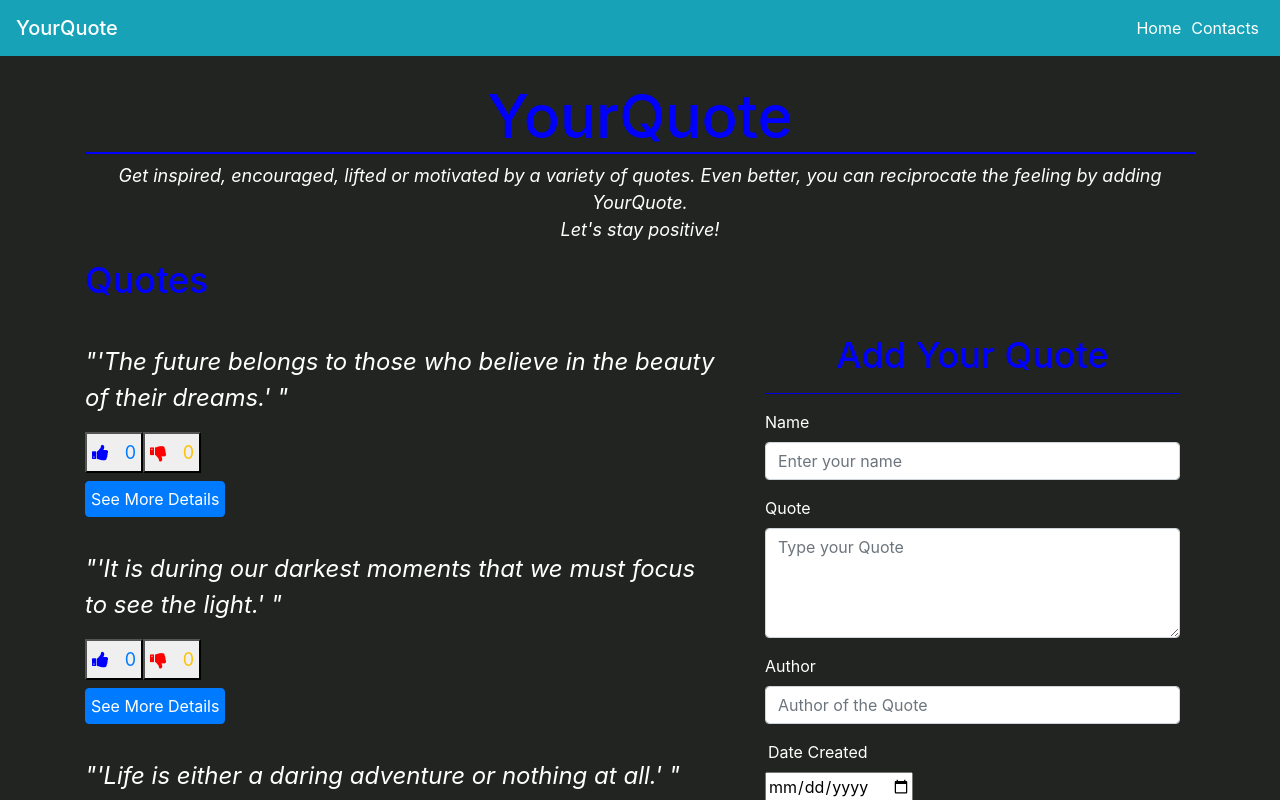
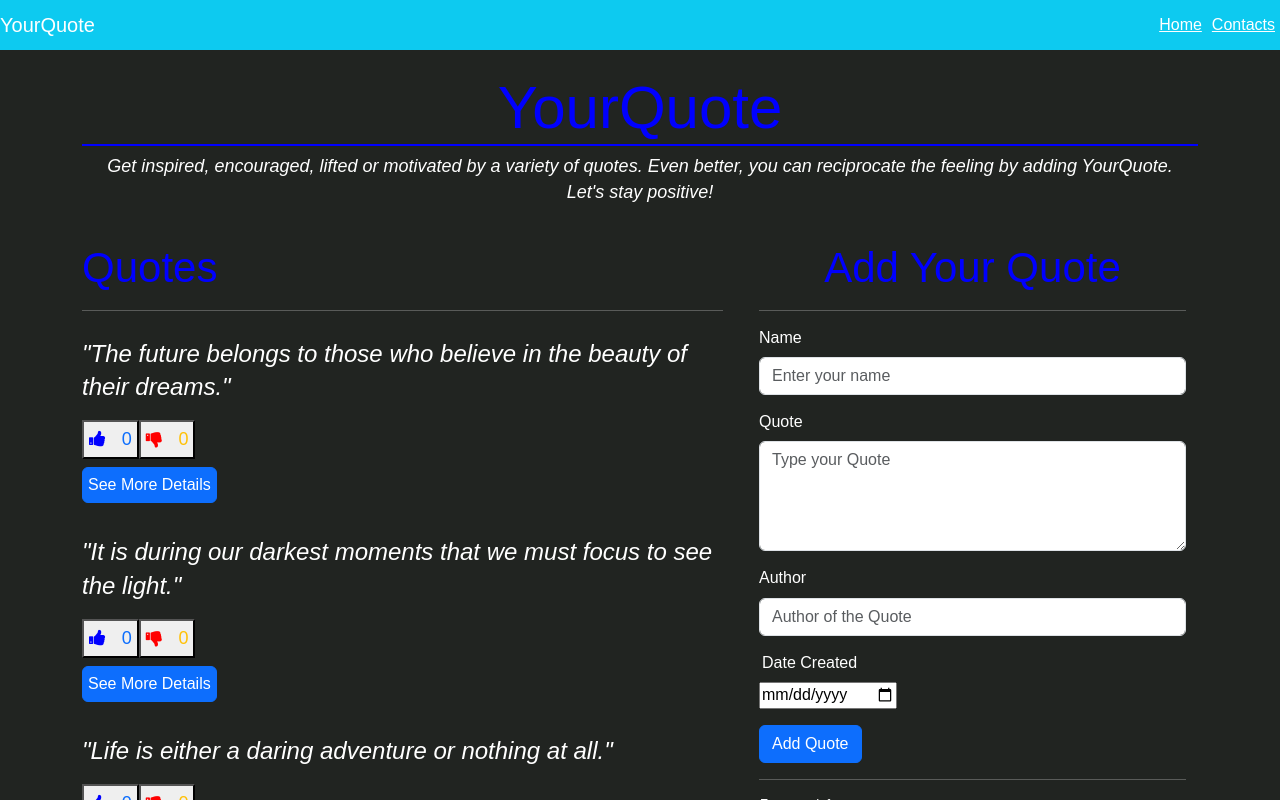
Before and after one commit to maureen-muriithi/YourQuotes, an Angular app in the folder Quotes/: page / in a window 1280 px wide. Shown: the top 800 px of the page. Built offline with nearby package versions, Linux system fonts and the light colour scheme.

Commit message:
Update styling, correct typos

```diff
--- a/Quotes/src/app/app.component.html
+++ b/Quotes/src/app/app.component.html
@@ -12,7 +12,6 @@
   <div class="container">
     <h1>YourQuote</h1>
     <p class="text-center" style="font-style: italic; font-size: large;" >Get inspired, encouraged, lifted or motivated by a variety of quotes. Even better, you can reciprocate the feeling by adding YourQuote. <br> Let's stay positive!</p>
-    <h4>Quotes</h4>
     <br>
     <app-quotes></app-quotes>
     <br>
--- a/Quotes/src/app/quote/quotes.component.css
+++ b/Quotes/src/app/quote/quotes.component.css
@@ -16,6 +16,6 @@
 
 h4{
     color: blue;
-    font-size: 36px;
+    font-size: 42px;
     font-weight: 500;
 }
--- a/Quotes/src/app/quote/quotes.component.html
+++ b/Quotes/src/app/quote/quotes.component.html
@@ -1,5 +1,7 @@
 <div class="row">
   <div class="col-md-7">
+    <h4>Quotes</h4>
+    <hr style="background-color: blue;">
     <div *ngFor='let quote of quotes;let i = index; let a = index'>
       <div *ngIf = "i == highestQuote && quote.totalVotes > 0; then highlight else ignore" appHighlight ></div>
       <ng-template #highlight>
--- a/Quotes/src/app/quote/quotes.component.ts
+++ b/Quotes/src/app/quote/quotes.component.ts
@@ -9,10 +9,10 @@
 export class QuotesComponent implements OnInit {
 
   quotes: Quote[] = [
-    new Quote(1, "Maureen", "'The future belongs to those who believe in the beauty of their dreams.' ", "Eleanor Roosevelt", 0, 0, 0, new Date(2022,1,1)),
-    new Quote(2, "Maya", "'It is during our darkest moments that we must focus to see the light.' ", "Aristotle", 0, 0, 0, new Date (2022,1,2)),
-    new Quote(3, "Milan", "'Life is either a daring adventure or nothing at all.' ", "Helen Keller", 0, 0, 0, new Date (2022,1,3)),
-    new Quote(4, "Trevor", "'You will face many defeats in life, but never let yourself be defeated.' " , "Maya Angelou", 0, 0, 0, new Date (2022,1,4)),
+    new Quote(1, "Maureen", "The future belongs to those who believe in the beauty of their dreams.", "Eleanor Roosevelt", 0, 0, 0, new Date(2022,1,1)),
+    new Quote(2, "Maya", "It is during our darkest moments that we must focus to see the light.", "Aristotle", 0, 0, 0, new Date (2022,1,2)),
+    new Quote(3, "Milan", "Life is either a daring adventure or nothing at all.", "Helen Keller", 0, 0, 0, new Date (2022,1,3)),
+    new Quote(4, "Trevor", "You will face many defeats in life, but never let yourself be defeated." , "Maya Angelou", 0, 0, 0, new Date (2022,1,4)),
   ]
 
   toggleDetails(index: any){
--- a/Quotes/src/styles.css
+++ b/Quotes/src/styles.css
@@ -1 +1,20 @@
 /* You can add global styles to this file, and also import other style files */
+@import "~bootstrap/dist/css/bootstrap.css";
+
+* {
+
+box-sizing: border-box;
+
+margin: 0;
+
+/* padding: 0; */
+
+}
+
+body {
+
+font-family: Arial, Helvetica, sans-serif;
+
+line-height: 1.4;
+
+}
```
